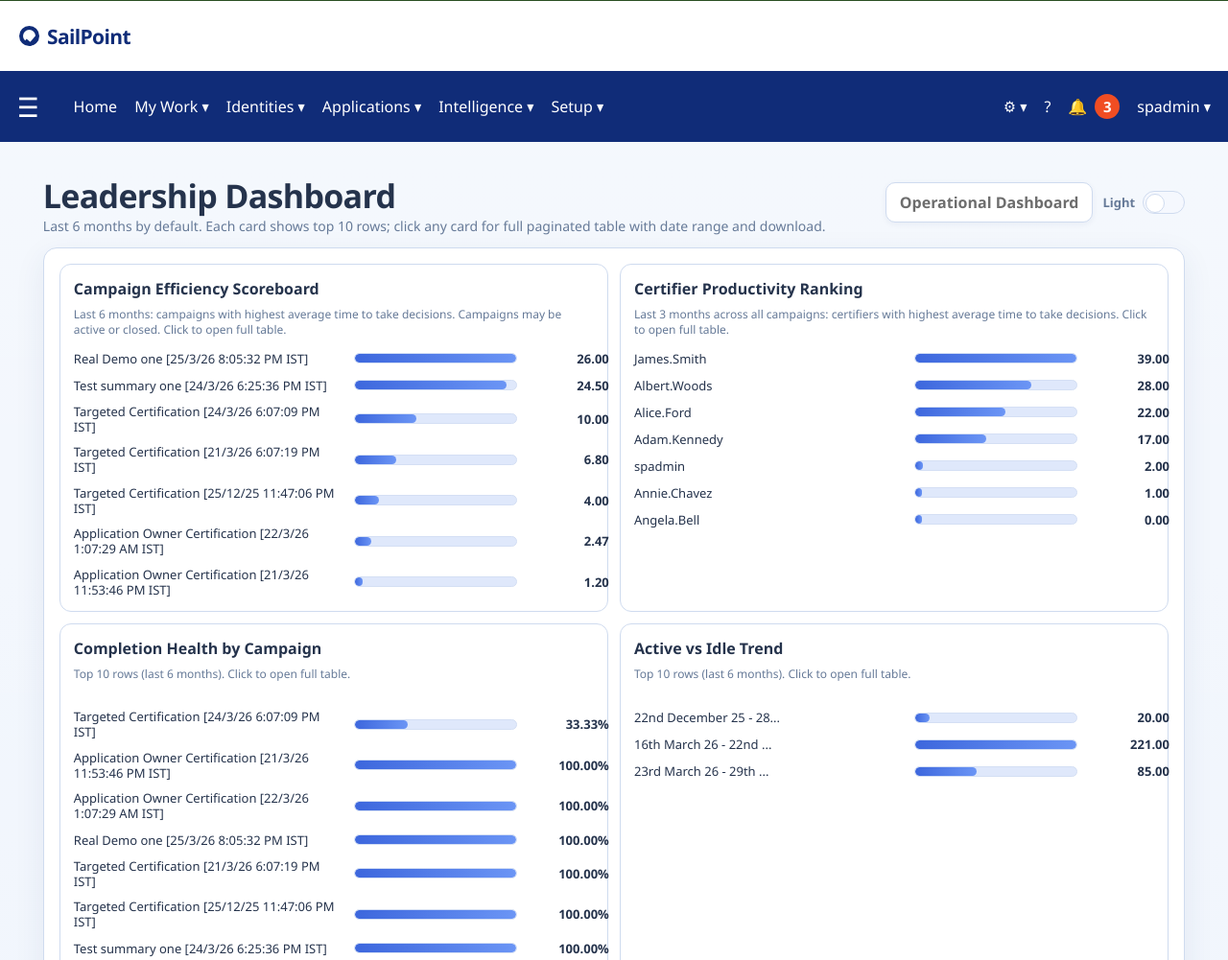
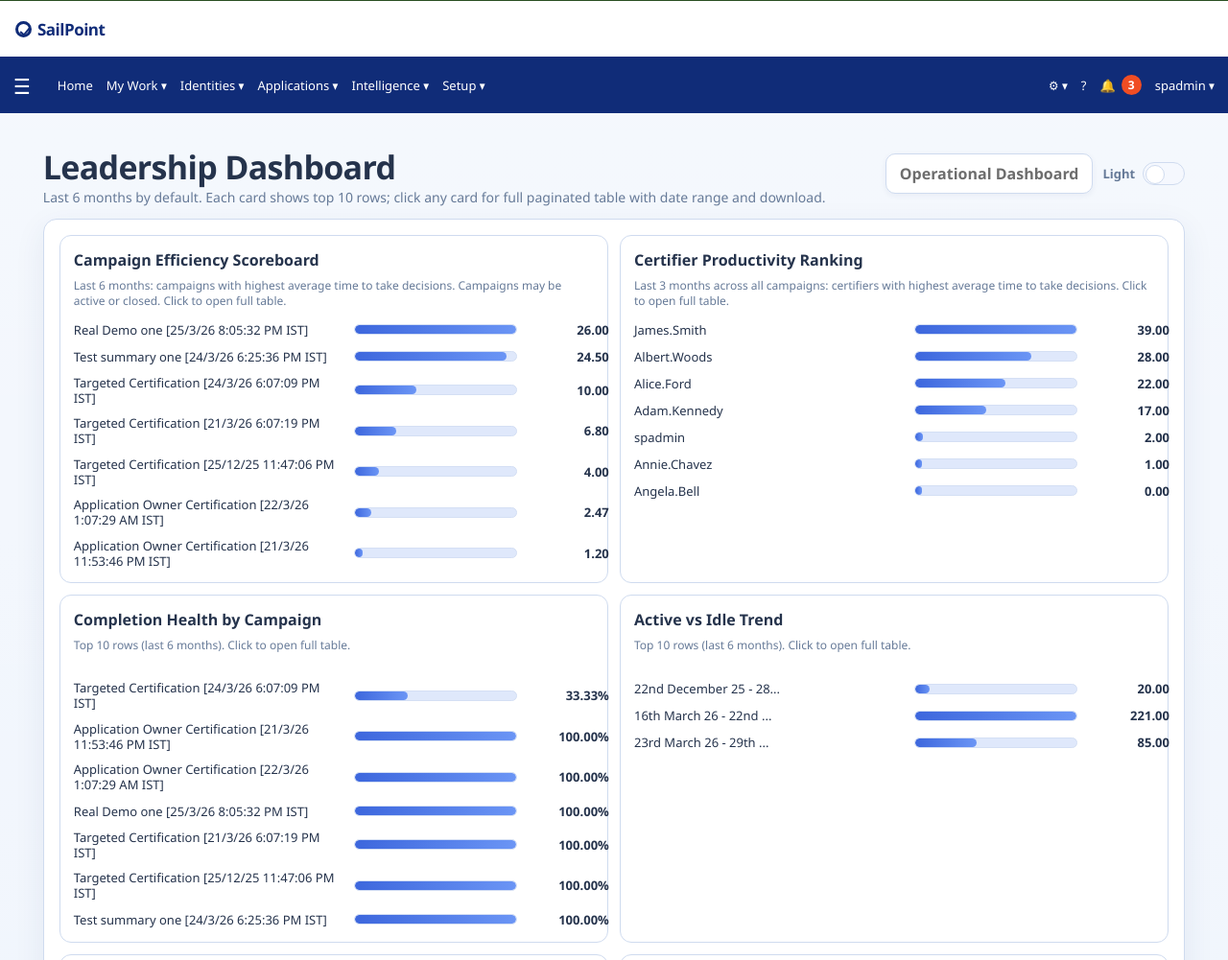
Before and after one commit to gpant6307-pixel/iiqcertTimetraking, a plain HTML site: page index.html in a window 1280 px wide. Shown: the top 1001 px of the page at 96% size. Drawn offline with Linux system fonts and the light colour scheme.

Commit message:
Reduce SailPoint header bar sizing

```diff
--- a/index.html
+++ b/index.html
@@ -8,14 +8,14 @@
     :root{--navy:#102c78;--page:#edf3fc;--surface:#fff;--surface-soft:#f5f8fe;--border:#cfdbef;--text:#25334c;--muted:#667a98;--accent:#3d61dd;--accent-soft:#dfe8fb;--shadow:0 10px 32px rgba(34,59,111,.08)}
     body.theme-dark{--page:#0f172a;--surface:#111c33;--surface-soft:#16233f;--border:#304566;--text:#eef4ff;--muted:#b8c7e2;--accent:#5f87ff;--accent-soft:#1c2f58;--shadow:0 14px 36px rgba(0,0,0,.34)}
     *{box-sizing:border-box} body{margin:0;font-family:"Segoe UI",Tahoma,sans-serif;color:var(--text);background:var(--page)} button,input,select{font:inherit}
-    .top-brand{height:74px;background:#fff;display:flex;align-items:center;padding:0 20px;border-top:1px solid #294f22}
-    .brand-mark{display:inline-flex;align-items:center;gap:8px;color:var(--navy);font-size:21px;font-weight:700;letter-spacing:-.03em}
-    .brand-ring{width:21px;height:21px;border:4px solid var(--navy);border-radius:50%;position:relative}
-    .brand-ring:after{content:"";position:absolute;left:5px;top:3px;width:5px;height:10px;border-right:3px solid var(--navy);border-bottom:3px solid var(--navy);transform:rotate(40deg)}
-    .iiq-nav{height:74px;background:var(--navy);color:#fff;display:flex;align-items:center;justify-content:space-between;padding:0 18px}
-    .nav-left,.nav-links,.nav-right{display:flex;align-items:center;gap:18px}.hamburger{font-size:28px;line-height:1;margin-right:18px}.nav-links span,.nav-right span{font-size:16px;white-space:nowrap}
-    .nav-right .badge{display:inline-flex;align-items:center;justify-content:center;width:26px;height:26px;border-radius:999px;background:#f04d23;color:#fff;font-size:15px;font-weight:700;margin-left:-10px}
-    .app-shell{min-height:calc(100vh - 148px);padding:22px 0 28px;background:linear-gradient(180deg,rgba(255,255,255,.42),rgba(255,255,255,.16))}
+    .top-brand{height:59px;background:#fff;display:flex;align-items:center;padding:0 16px;border-top:1px solid #294f22}
+    .brand-mark{display:inline-flex;align-items:center;gap:6px;color:var(--navy);font-size:17px;font-weight:700;letter-spacing:-.03em}
+    .brand-ring{width:17px;height:17px;border:3px solid var(--navy);border-radius:50%;position:relative}
+    .brand-ring:after{content:"";position:absolute;left:4px;top:2px;width:4px;height:8px;border-right:2px solid var(--navy);border-bottom:2px solid var(--navy);transform:rotate(40deg)}
+    .iiq-nav{height:59px;background:var(--navy);color:#fff;display:flex;align-items:center;justify-content:space-between;padding:0 14px}
+    .nav-left,.nav-links,.nav-right{display:flex;align-items:center;gap:14px}.hamburger{font-size:22px;line-height:1;margin-right:14px}.nav-links span,.nav-right span{font-size:13px;white-space:nowrap}
+    .nav-right .badge{display:inline-flex;align-items:center;justify-content:center;width:21px;height:21px;border-radius:999px;background:#f04d23;color:#fff;font-size:12px;font-weight:700;margin-left:-8px}
+    .app-shell{min-height:calc(100vh - 118px);padding:22px 0 28px;background:linear-gradient(180deg,rgba(255,255,255,.42),rgba(255,255,255,.16))}
     .container{width:95vw;max-width:2200px;margin:16px auto 24px;padding:0 clamp(8px,1vw,16px)}.page{display:none}.page.active{display:block}
     .page-top{display:flex;justify-content:space-between;align-items:flex-start;gap:18px;margin-bottom:12px}
     h1{margin:0;font-size:34px;line-height:1.1;letter-spacing:-.02em;font-weight:700;color:#25334c}.subtitle{margin:4px 0 0;color:var(--muted);font-size:14px;line-height:1.35;font-weight:500}
```
